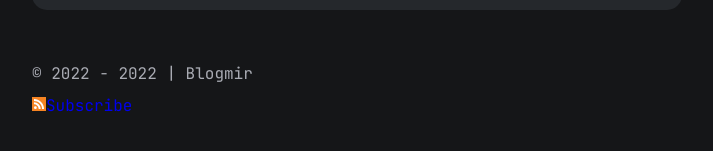
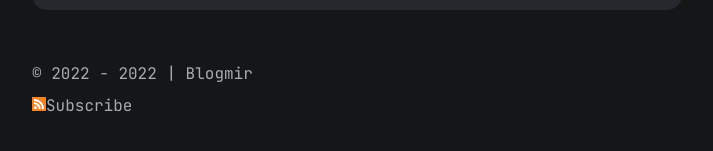
Before and after one commit to SoMir0/blogmir, a Jekyll site: the page built from index.md, in a window 1280 px wide. Shown: the part 713-864 px from the top of the page, without its empty margins (283-996 px from the left). Built offline with Jekyll 4.4.1, drawn with Linux system fonts in a browser that asks for light colours.

Commit message:
Fixing rss link

```diff
--- a/_includes/footer.html
+++ b/_includes/footer.html
@@ -1,4 +1,4 @@
 <footer>
   <p>&copy; 2022 - {{ 'now' | date: "%Y" }} | {{site.title}}</p>
-  <a href="{{site.baseurl}}/feed.xml"><img src="{{site.baseurl}}/assets/icons/rss.svg" alt="rss" width=14 height=14 style="color:#a9abb3 !important;" />Subscribe</a>
+  <a href="{{site.baseurl}}/blogmir/feed.xml" style="color:#a9abb3;"><img src="{{site.baseurl}}/assets/icons/rss.svg" alt="rss" width=14 height=14 />Subscribe</a>
 </footer>
```
